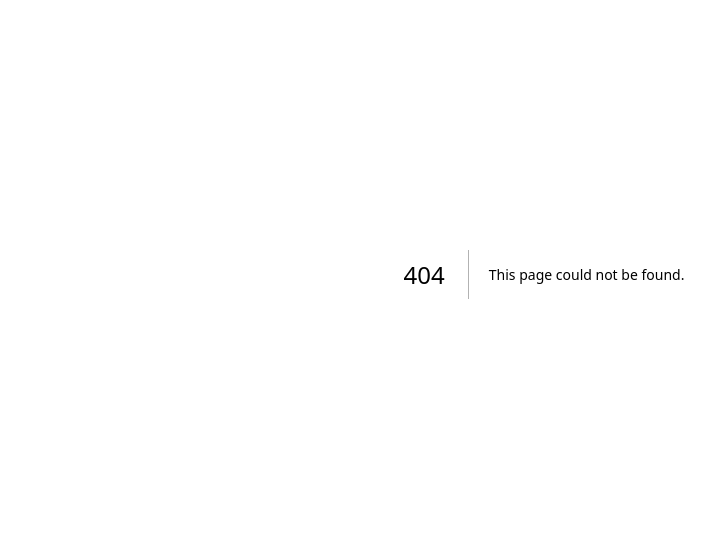
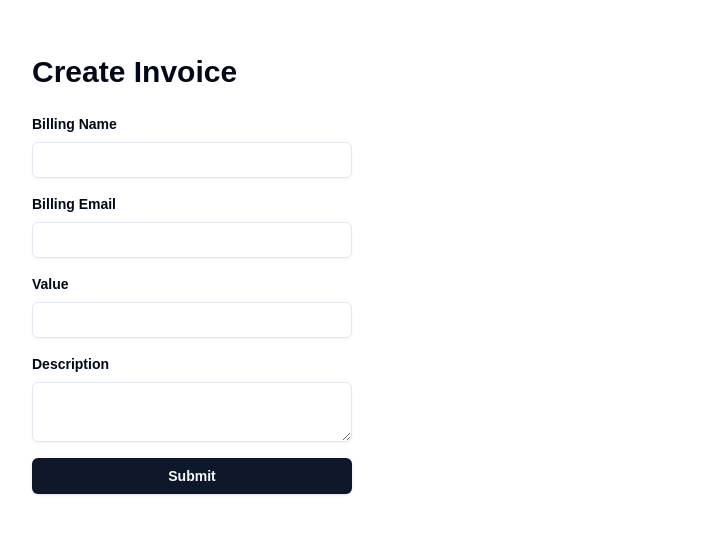
Before and after one commit to pouim/invoice-app, a Next.js app: page /invoices/new in a window 1280 px wide. Before the commit this address had no page. Shown: the part 126-660 px from the top of the page, without its empty margins (96-811 px from the left). Built offline with nearby package versions, Linux system fonts and the light colour scheme.

Commit message:
feat: add create invoice form

```diff
--- a/package.json
+++ b/package.json
@@ -9,6 +9,7 @@
     "lint": "next lint"
   },
   "dependencies": {
+    "@radix-ui/react-label": "^2.1.1",
     "@radix-ui/react-slot": "^1.1.1",
     "class-variance-authority": "^0.7.1",
     "clsx": "^2.1.1",
--- /dev/null
+++ b/src/app/invoices/new/page.tsx
@@ -0,0 +1,38 @@
+import { Button } from "@/components/ui/button";
+import { Input } from "@/components/ui/input";
+import { Label } from "@/components/ui/label";
+import { Textarea } from "@/components/ui/textarea";
+
+export default function NewInvoice() {
+  return (
+    <main className="flex flex-col justify-center h-full gap-6 max-w-5xl mx-auto">
+      <div className="flex justify-between">
+        <h1 className="text-3xl font-semibold">Create Invoice</h1>
+      </div>
+
+      <form className="grid gap-4 max-w-xs">
+        <div>
+          <Label htmlFor="name" className="block mb-2 font-semibold text-sm">Billing Name</Label>
+          <Input id="name" name="name" type="text" />
+        </div>
+        <div>
+          <Label htmlFor="email" className="block mb-2 font-semibold text-sm">Billing Email</Label>
+          <Input id="email" name="email" type="email" />
+        </div>
+        <div>
+          <Label htmlFor="value" className="block mb-2 font-semibold text-sm">Value</Label>
+          <Input id="value" name="value" type="text" />
+        </div>
+        <div>
+          <Label htmlFor="description" className="block mb-2 font-semibold text-sm">Description</Label>
+          <Textarea id="description" name="description" />
+        </div>
+        <div>
+         <Button className="w-full font-semibold" type="submit">
+            Submit
+         </Button>
+        </div>
+      </form>
+    </main>
+  );
+}
--- /dev/null
+++ b/src/components/ui/input.tsx
@@ -0,0 +1,22 @@
+import * as React from "react"
+
+import { cn } from "@/lib/utils"
+
+const Input = React.forwardRef<HTMLInputElement, React.ComponentProps<"input">>(
+  ({ className, type, ...props }, ref) => {
+    return (
+      <input
+        type={type}
+        className={cn(
+          "flex h-9 w-full rounded-md border border-input bg-transparent px-3 py-1 text-base shadow-sm transition-colors file:border-0 file:bg-transparent file:text-sm file:font-medium file:text-foreground placeholder:text-muted-foreground focus-visible:outline-none focus-visible:ring-1 focus-visible:ring-ring disabled:cursor-not-allowed disabled:opacity-50 md:text-sm",
+          className
+        )}
+        ref={ref}
+        {...props}
+      />
+    )
+  }
+)
+Input.displayName = "Input"
+
+export { Input }
--- /dev/null
+++ b/src/components/ui/label.tsx
@@ -0,0 +1,26 @@
+"use client"
+
+import * as React from "react"
+import * as LabelPrimitive from "@radix-ui/react-label"
+import { cva, type VariantProps } from "class-variance-authority"
+
+import { cn } from "@/lib/utils"
+
+const labelVariants = cva(
+  "text-sm font-medium leading-none peer-disabled:cursor-not-allowed peer-disabled:opacity-70"
+)
+
+const Label = React.forwardRef<
+  React.ElementRef<typeof LabelPrimitive.Root>,
+  React.ComponentPropsWithoutRef<typeof LabelPrimitive.Root> &
+    VariantProps<typeof labelVariants>
+>(({ className, ...props }, ref) => (
+  <LabelPrimitive.Root
+    ref={ref}
+    className={cn(labelVariants(), className)}
+    {...props}
+  />
+))
+Label.displayName = LabelPrimitive.Root.displayName
+
+export { Label }
--- /dev/null
+++ b/src/components/ui/textarea.tsx
@@ -0,0 +1,22 @@
+import * as React from "react"
+
+import { cn } from "@/lib/utils"
+
+const Textarea = React.forwardRef<
+  HTMLTextAreaElement,
+  React.ComponentProps<"textarea">
+>(({ className, ...props }, ref) => {
+  return (
+    <textarea
+      className={cn(
+        "flex min-h-[60px] w-full rounded-md border border-input bg-transparent px-3 py-2 text-base shadow-sm placeholder:text-muted-foreground focus-visible:outline-none focus-visible:ring-1 focus-visible:ring-ring disabled:cursor-not-allowed disabled:opacity-50 md:text-sm",
+        className
+      )}
+      ref={ref}
+      {...props}
+    />
+  )
+})
+Textarea.displayName = "Textarea"
+
+export { Textarea }
```
Also changed, not shown: 1 other file (tests, documents, lock files or other folders).
